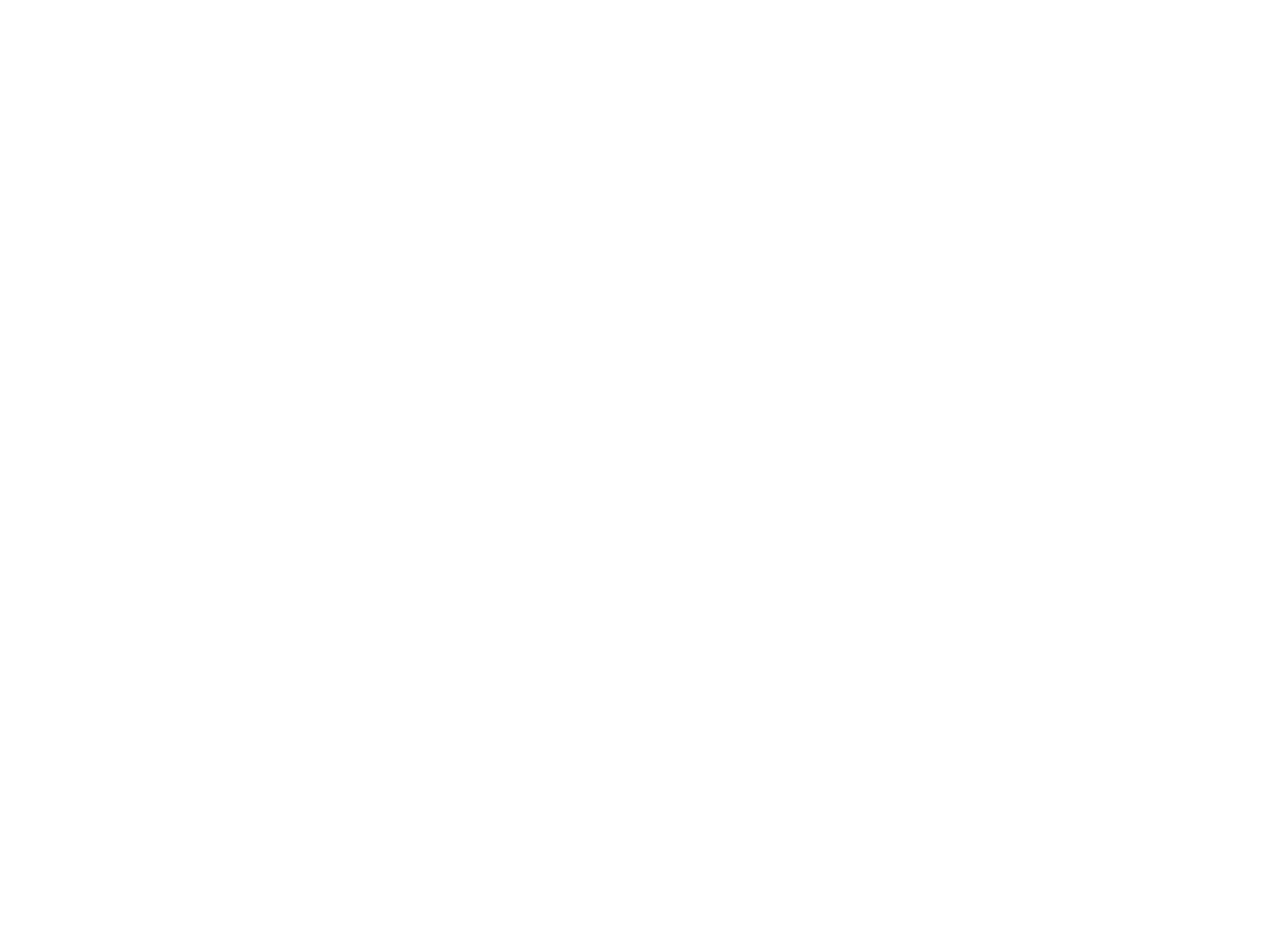
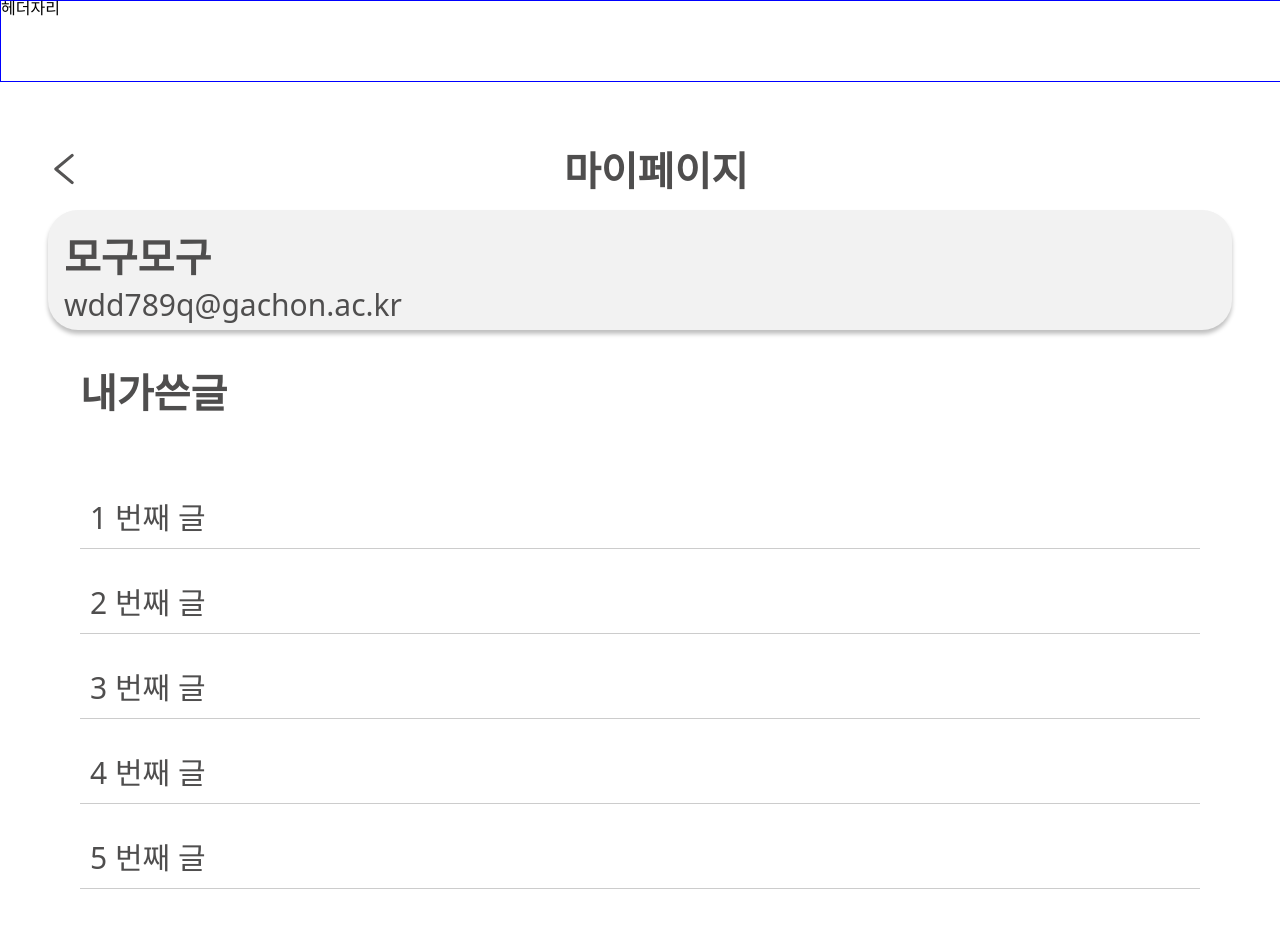
Before and after one commit to jodandan/mogumogu, a React (Create React App) app: page /mypage in a window 1280 px wide. Before the commit this address had no page. Shown: the top 928 px of the page. Before the commit the page ends 800 px from the top, so only its background shows below. Built offline with nearby package versions, Linux system fonts and the light colour scheme.

Commit message:
[feat/Mypage] 마이페이지 화면 구현 완료

```diff
--- a/src/App.js
+++ b/src/App.js
@@ -1,11 +1,13 @@
 import React from "react";
 import { Routes, Route } from "react-router-dom";
 import Note from './pages/Note/Note';
+import Mypage from './pages/Mypage/Mypage';
 function App() {
   return (
     <div className="App">
       <Routes>
         <Route path="/" element={<Note />} />
+        <Route path="/mypage" element={<Mypage />} />
       </Routes>
     </div>
   );
--- /dev/null
+++ b/src/components/MypagePagination/PostList.js
@@ -0,0 +1,68 @@
+
+import React, { useState } from 'react';
+import styled from 'styled-components';
+
+import Pagination from 'react-js-pagination';
+
+
+const PostList = ({ posts }) => {
+    const itemsPerPage = 5; // Number of items to display per page
+    const [currentPage, setCurrentPage] = useState(1);
+
+    const indexOfLastPost = currentPage * itemsPerPage;
+    const indexOfFirstPost = indexOfLastPost - itemsPerPage;
+    const currentPosts = posts.slice(indexOfFirstPost, indexOfLastPost);
+
+    const handlePageChange = (pageNumber) => {
+        setCurrentPage(pageNumber);
+    };
+    return (
+        <div>
+            <ListContainer>
+                {currentPosts.map((post) => (
+                    <ListItem key={post.id}>
+                        <ListTitle>{post.title}</ListTitle>
+                    </ListItem>
+                ))}
+            </ListContainer>
+
+            <PaginationContainer>
+                <Pagination
+                    activePage={currentPage}
+                    itemsCountPerPage={itemsPerPage}
+                    totalItemsCount={posts.length}
+                    pageRangeDisplayed={5}
+                    onChange={handlePageChange}
+                />
+            </PaginationContainer>
+        </div>
+    );
+};
+
+const ListContainer = styled.div`
+    padding: 2rem;
+`;
+
+const ListItem = styled.div`
+    margin-bottom: 20px;
+    border-bottom: 1px solid #ccc;
+    padding: 10px;
+`;
+
+const ListTitle = styled.div`
+    color: #4F4E4E;
+    font-family: Noto Sans;
+    font-size: 30px;
+    font-style: normal;
+    font-weight: 400;
+    line-height: normal;
+`;
+
+
+const PaginationContainer = styled.div`
+    margin-top: 20px;
+    display: flex;
+    justify-content: center;
+`;
+
+export default PostList;
--- /dev/null
+++ b/src/components/MypagePagination/postData.js
@@ -0,0 +1,38 @@
+// postData.js
+
+const postData = [
+    {
+      id: 1,
+      title: '1 번째 글',
+      content: '첫 번째 글의 내용입니다.',
+    },
+    {
+      id: 2,
+      title: '2 번째 글',
+      content: '두 번째 글의 내용입니다.',
+    },
+    {
+        id: 3,
+        title: '3 번째 글',
+        content: '두 번째 글의 내용입니다.',
+      },
+      {
+        id: 4,
+        title: '4 번째 글',
+        content: '두 번째 글의 내용입니다.',
+      },
+      {
+        id: 5,
+        title: '5 번째 글',
+        content: '두 번째 글의 내용입니다.',
+      },
+      {
+        id: 6,
+        title: '6 번째 글',
+        content: '두 번째 글의 내용입니다.',
+      },
+
+    // ... 추가 데이터
+  ];
+
+  export default postData;
--- /dev/null
+++ b/src/pages/Mypage/Mypage.js
@@ -0,0 +1,102 @@
+import React from 'react'
+import styled from 'styled-components';
+import { ReactComponent as Backbutton } from '../../assets/Backbutton_icon.svg';
+
+import PostList from '../../components/MypagePagination/PostList';
+import postData from '../../components/MypagePagination/postData';
+
+export default function Mypage() {
+    return (
+        <div>
+            <HeaderBox>
+                <div>헤더자리</div>
+            </HeaderBox>
+            <div style={{ padding: '3rem' }}>
+                <TitleBox>
+                    <BackButton>
+                        <Backbutton />
+                    </BackButton>
+                    <Title>마이페이지</Title>
+                </TitleBox>
+                <Container>
+                    <div style={{ padding: '1rem' }}>
+                        <ServiceTitle>모구모구</ServiceTitle>
+                        <UserEmail>wdd789q@gachon.ac.kr</UserEmail>
+                    </div>
+                </Container>
+                <div>
+                    <Text>내가쓴글</Text>
+                    <PostList posts={postData} />
+                </div>
+            </div>
+        </div>
+    )
+}
+
+const HeaderBox = styled.div`
+    width: 100%;
+    height: 5rem;
+    border: 1px solid blue;
+`;
+
+const TitleBox = styled.div`
+    width: 100%;
+    height: 5rem;
+    display: flex;
+    flex-direction: row;
+`;
+
+const BackButton = styled.button`
+    stroke: #555454;
+    background-color: white;
+    border: none;
+`;
+
+const Title = styled.div`
+    color: #4F4E4E;
+    font-family: Noto Sans;
+    font-size: 40px;
+    font-style: normal;
+    font-weight: 700;
+    line-height: normal;
+    margin: 0 auto;
+    padding-top: 10px;
+`;
+
+const Container = styled.div`
+    width: 100%;
+    height: 120px;
+    flex-shrink: 0;
+    border-radius: 30px;
+    background: #F2F2F2;
+    box-shadow: 0px 4px 4px 0px rgba(0, 0, 0, 0.25);
+`;
+
+const ServiceTitle = styled.div`
+    color: #4F4E4E;
+    font-family: Noto Sans;
+    font-size: 40px;
+    font-style: normal;
+    font-weight: 700;
+    line-height: normal;
+`;
+
+const UserEmail = styled.div`
+    color: #4F4E4E;
+    font-family: Noto Sans;
+    font-size: 30px;
+    font-style: normal;
+    font-weight: 400;
+    line-height: normal;
+`;
+
+const Text = styled.div`
+    padding: 2rem;
+
+    color: #4F4E4E;
+    font-family: Noto Sans;
+    font-size: 40px;
+    font-style: normal;
+    font-weight: 700;
+    line-height: normal;
+`;
--- a/src/pages/Note/Note.js
+++ b/src/pages/Note/Note.js
@@ -1,7 +1,7 @@
 import React from 'react'
 import styled from 'styled-components';
 import { ReactComponent as Backbutton } from '../../assets/Backbutton_icon.svg'
-import Pagination from '../../components/Pagination/Pagination';
+import Pagination from '../../components/NotePagination/Pagination';
 
 export default function Note() {
     return (
```
Also changed, not shown: src/components/NotePagination/Pagination.css (renamed from src/components/Pagination/Pagination.css), src/components/NotePagination/Pagination.js (renamed from src/components/Pagination/Pagination.js), src/components/NotePagination/data.js (renamed from src/components/Pagination/data.js).
